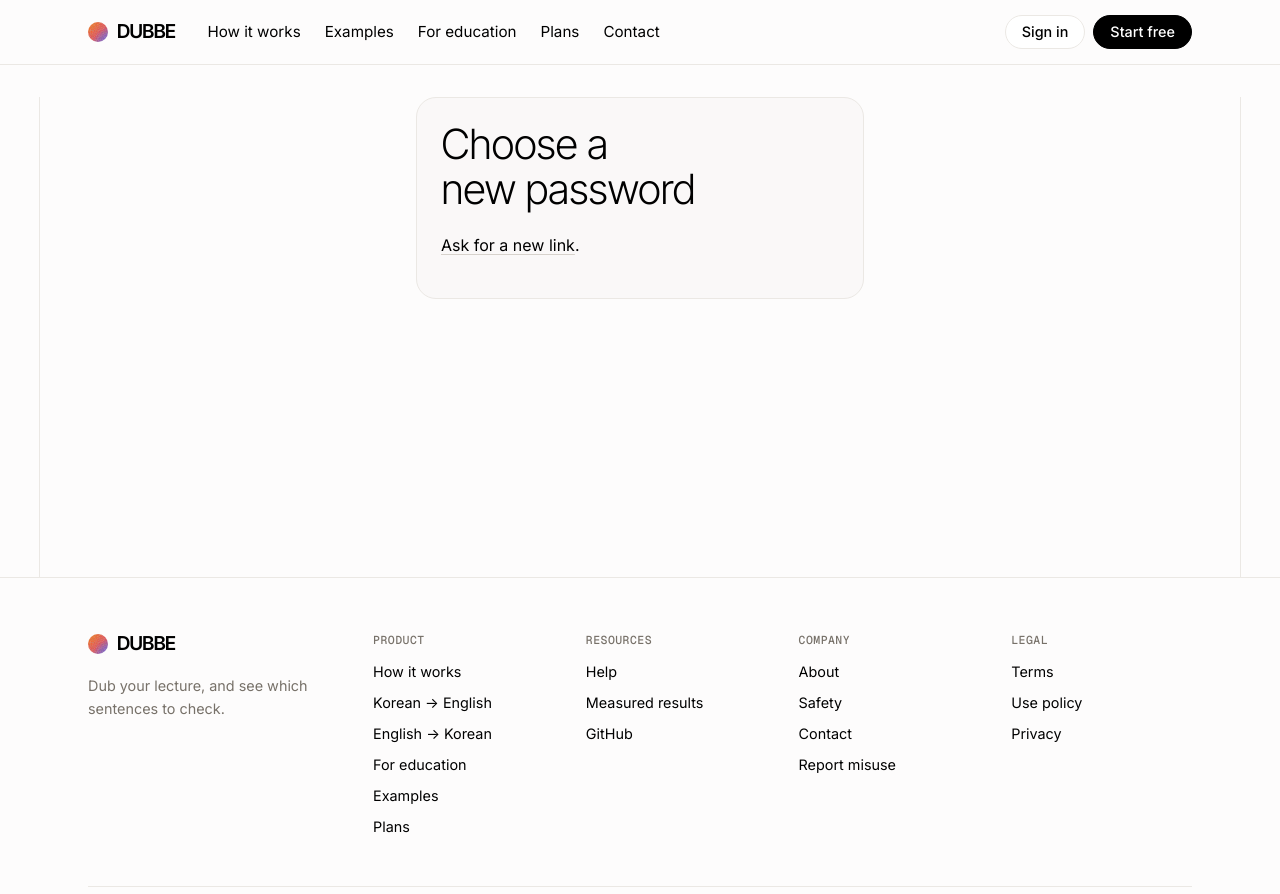
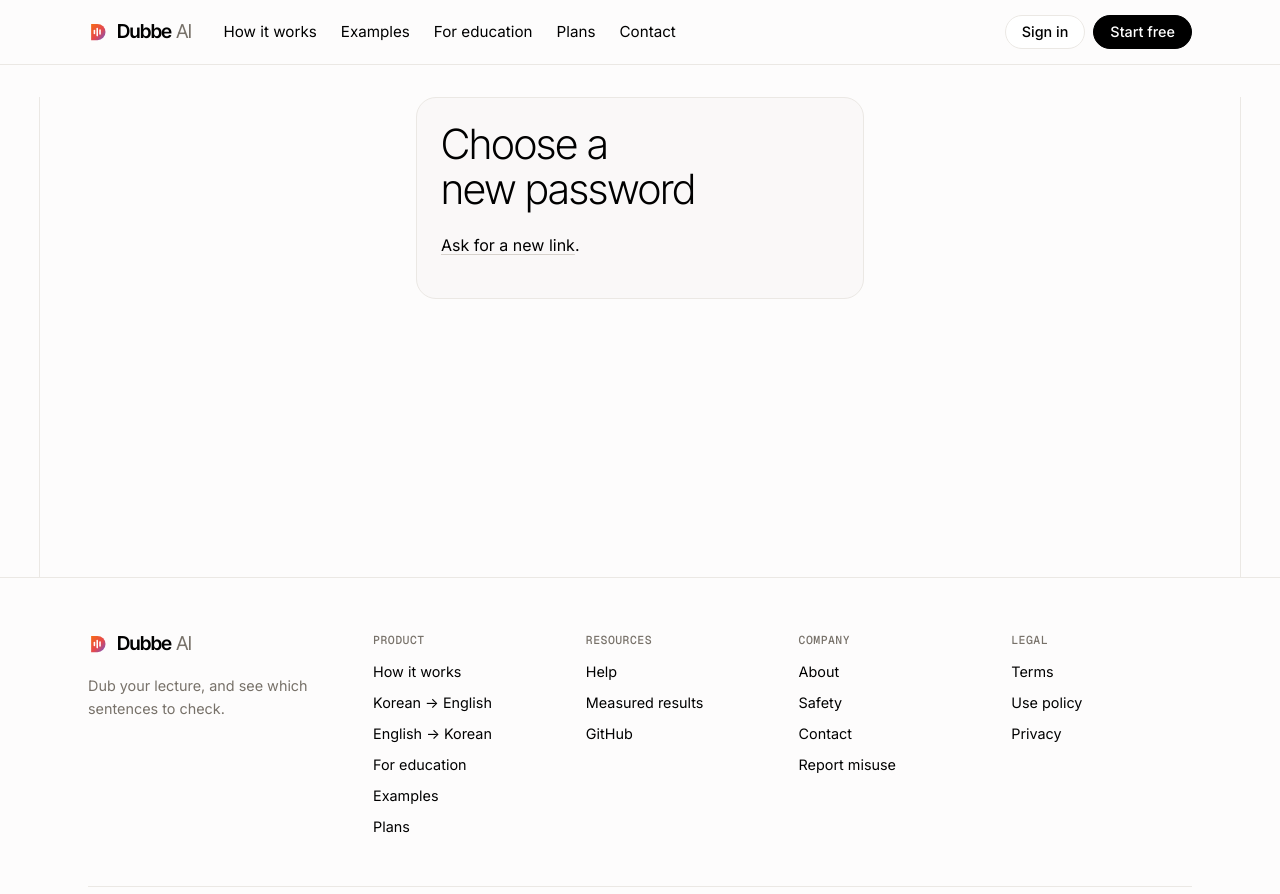
Before and after one commit to 0C2L2/dubbe-ai, a FastAPI app: page /reset in a window 1280 px wide. Shown: the top 894 px of the page. Run offline with FastAPI, Linux system fonts and the light colour scheme.

Commit message:
New logo: the D of Dubbe with a voice waveform, named Dubbe AI
Header, footer, app sidebar and the browser-tab icon (there was none).

```diff
--- a/src/dubbe/web/static/style.css
+++ b/src/dubbe/web/static/style.css
@@ -37,7 +37,8 @@ pre { padding: 12px 14px; overflow-x: auto; }
 .site-head { position: sticky; top: 0; z-index: 20; background: rgba(253, 252, 252, .86); backdrop-filter: saturate(1.4) blur(12px); border-bottom: 1px solid var(--line); }
 .site-head nav { display: flex; align-items: center; gap: 32px; min-height: 64px; flex-wrap: wrap; }
 .brand { display: inline-flex; align-items: center; gap: 9px; font: 600 1.2rem/1 var(--display); letter-spacing: -0.03em; text-decoration: none; }
-.brand-mark { width: 20px; height: 20px; border-radius: 50%; }
+.brand-mark { width: 20px; height: 20px; display: block; }  /* the D with a voice waveform (static/logo.svg) */
+.brand-ai { font-weight: 400; color: var(--muted); margin-left: -4px; }
 .nav-links { display: flex; gap: 24px; list-style: none; margin: 0; padding: 0; }
 .nav-links li { margin: 0; }
 .nav-links a { text-decoration: none; font-size: .95rem; white-space: nowrap; }
--- a/src/dubbe/web/templates/app_base.html
+++ b/src/dubbe/web/templates/app_base.html
@@ -8,7 +8,7 @@
 <div class="app">
   <aside class="side" aria-label="App">
     {% set plan = PLANS[user.plan] %}{% set nm = user.name or user.email.split("@")[0] %}
-    <a href="/app" class="brand"><span class="brand-mark grain"></span>DUBBE</a>
+    <a href="/app" class="brand"><img class="brand-mark" src="/static/logo.svg" alt="">Dubbe <span class="brand-ai">AI</span></a>
     <details class="acct" data-acct>
       <summary aria-label="Account menu"><span class="avatar" aria-hidden="true">{{ (nm.split() | map("first") | join)[:2] | upper }}</span>
         <span class="acct-who"><b>{{ nm }}</b><small>{{ "Admin" if admin else plan.name ~ " plan" }}</small></span><span class="acct-chev" aria-hidden="true">▾</span></summary>
--- a/src/dubbe/web/templates/base.html
+++ b/src/dubbe/web/templates/base.html
@@ -3,6 +3,7 @@
 <head>
 <meta charset="utf-8">
 <meta name="viewport" content="width=device-width, initial-scale=1">
+<link rel="icon" href="/static/logo.svg" type="image/svg+xml">
 <title>{% block title %}DUBBE — dub your lecture, see what to check{% endblock %}</title>
 <meta name="description" content="{% block desc %}AI video dubbing in {{ NAMES | length }} languages (Korean ↔ English tested most) that marks the sentences a person should check.{% endblock %}">
 <link rel="preconnect" href="https://fonts.googleapis.com">
@@ -17,7 +18,7 @@
 <header class="site-head">
   <div class="container">
     <nav aria-label="Main">
-      <a href="{{ '/app' if user else '/' }}" class="brand"><span class="brand-mark grain"></span>DUBBE</a>
+      <a href="{{ '/app' if user else '/' }}" class="brand"><img class="brand-mark" src="/static/logo.svg" alt="">Dubbe <span class="brand-ai">AI</span></a>
       {% if user %}
       <ul class="nav-links">
         <li><a href="/app">Projects</a></li>
@@ -61,7 +62,7 @@
 <footer class="site-foot">
   <div class="container">
     <div class="foot-grid">
-      <div><a href="/" class="brand"><span class="brand-mark grain"></span>DUBBE</a>
+      <div><a href="/" class="brand"><img class="brand-mark" src="/static/logo.svg" alt="">Dubbe <span class="brand-ai">AI</span></a>
         <p class="muted" style="margin-top:14px">Dub your lecture, and see which sentences to check.</p></div>
       <div><strong>Product</strong><ul>
         <li><a href="/features">How it works</a></li>
```
Also changed, not shown: src/dubbe/web/static/logo.svg (added).
